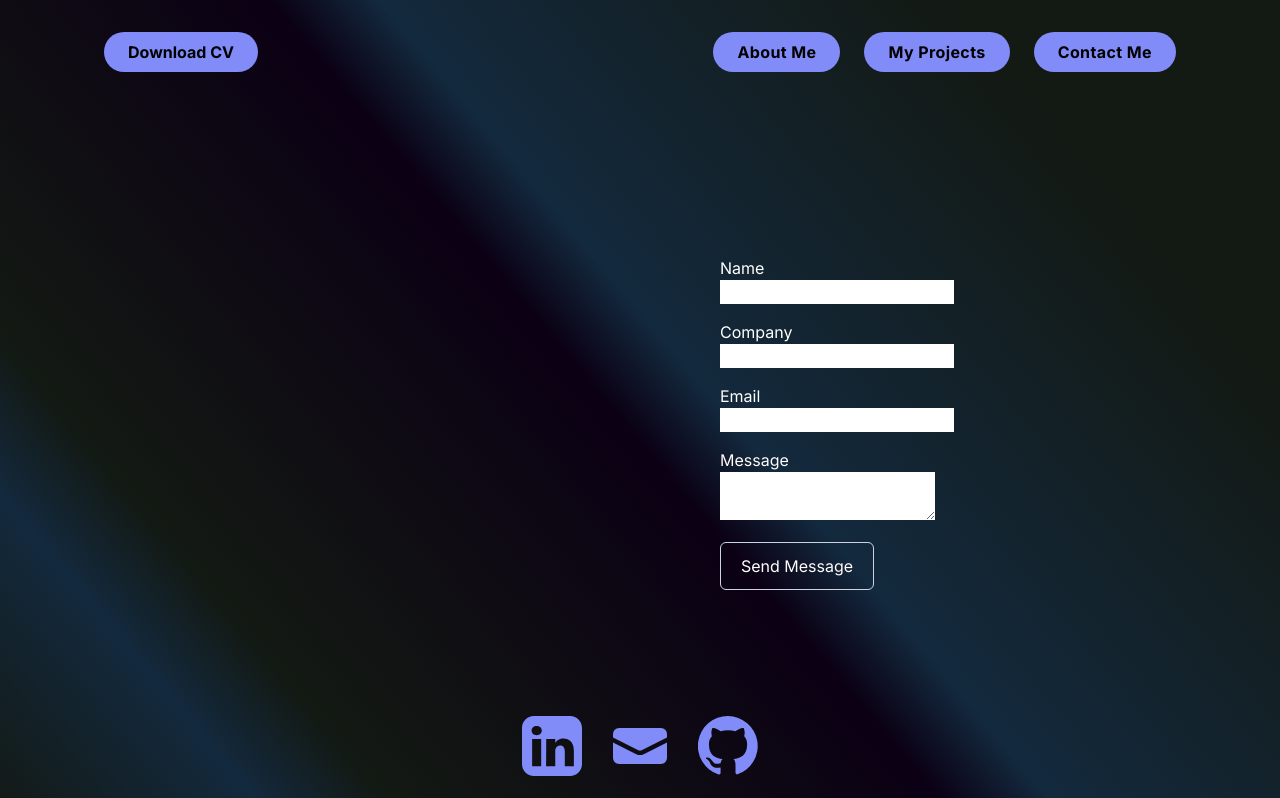
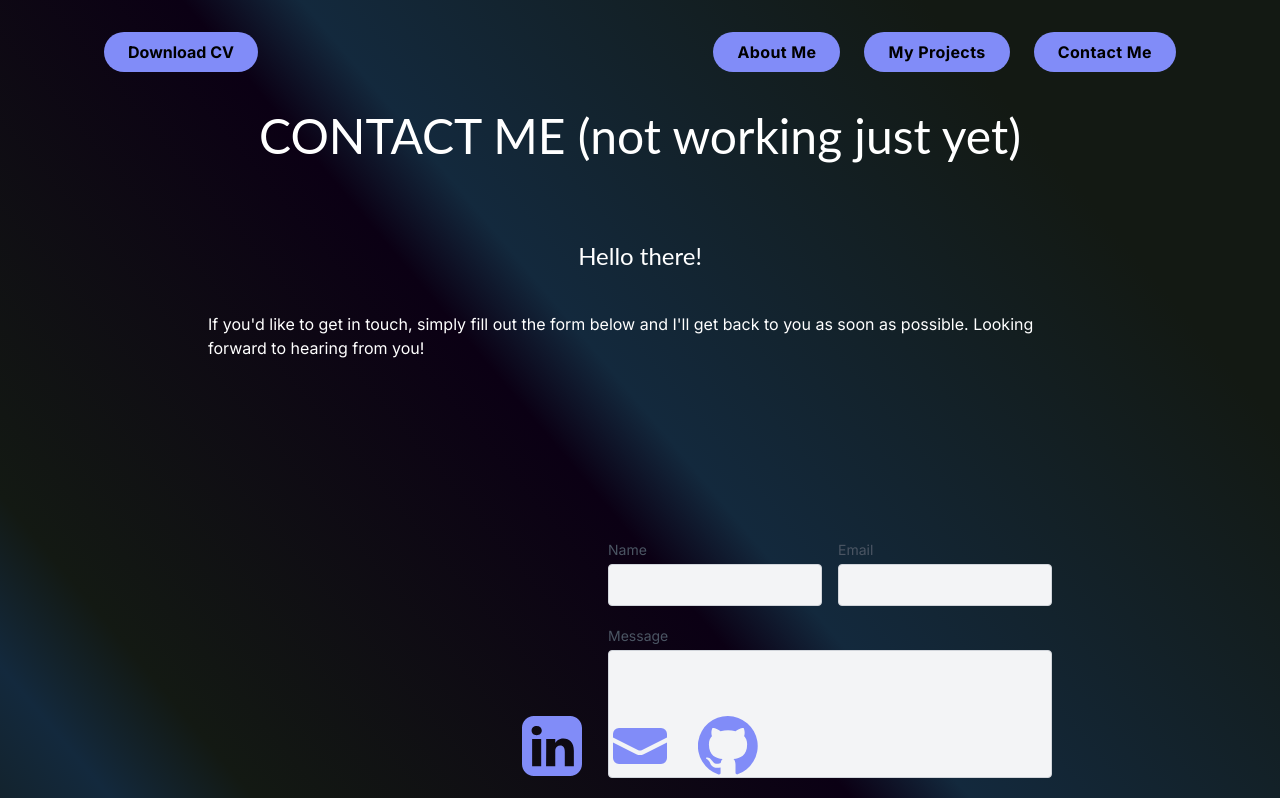
Before and after one commit to rada-ii/Portfolio-app-next.js-tailwindcss-typescript, a Next.js app: page /contact-me in a window 1280 px wide. Shown: the top 798 px of the page. Built offline with nearby package versions, Linux system fonts and the light colour scheme.

Commit message:
my project page corrections and conctact me v1

```diff
--- a/src/app/contact-me/components/form.tsx
+++ b/src/app/contact-me/components/form.tsx
@@ -1,8 +1,10 @@
 "use client";
-import React, { useState } from "react";
+import React, { useState, useRef, useEffect } from "react";
 
 export const Form = () => {
   const [isMessageSent, setMessageSent] = useState<boolean>(false);
+
+  const formRef = useRef<HTMLFormElement | null>(null);
 
   async function handleSubmit(e: React.FormEvent<HTMLFormElement>) {
     e.preventDefault();
@@ -39,74 +41,86 @@ export const Form = () => {
     }
   }
 
+  useEffect(() => {
+    let timeout: NodeJS.Timeout;
+    if (isMessageSent && formRef) {
+      formRef.current?.reset();
+      timeout = setTimeout(() => {
+        setMessageSent(false);
+      }, 2000);
+    }
+    return () => {
+      clearTimeout(timeout);
+    };
+  }, [isMessageSent]);
+
   return (
-    <div className="body">
-      <form onSubmit={handleSubmit} className="h-screen  p-10 text-white">
-        <div className="mb-4">
-          <label className="label-form" htmlFor="name">
+    <>
+      <form
+        onSubmit={handleSubmit}
+        className="body-font mt-0 h-screen w-full text-gray-700"
+      >
+        <div className="container mx-auto flex-col px-5 py-24">
+          <div className="mb-12 flex h-max  w-full flex-col text-center"></div>
+          <div className="mx-auto ">
+            <div className="-m-2 flex flex-wrap">
+              <div className="w-1/2 p-2">
+                <div className="relative">
+                  <label
+                    htmlFor="name"
+                    className="text-sm leading-7 text-gray-600"
+                  >
                     Name
                   </label>
                   <input
+                    type="text"
                     id="name"
-            type="text"
                     name="name"
-            className="input-form"
-            required
-            minLength={3}
-            maxLength={200}
+                    className="w-full rounded border border-gray-300 bg-gray-100 px-3 py-1 text-base leading-8 text-gray-700 outline-none transition-colors duration-200 ease-in-out focus:border-indigo-500"
                   />
                 </div>
-
-        <div className="mb-4">
-          <label className="label-form" htmlFor="company">
-            Company
-          </label>
-          <input
-            id="company"
-            type="text"
-            name="company"
-            className="input-form"
-            minLength={2}
-            maxLength={200}
-          />
               </div>
-
-        <div className="mb-4">
-          <label className="label-form" htmlFor="email">
+              <div className="w-1/2 p-2">
+                <div className="relative">
+                  <label
+                    htmlFor="email"
+                    className="text-sm leading-7 text-gray-600"
+                  >
                     Email
                   </label>
                   <input
+                    type="email"
                     id="email"
-            type="email"
                     name="email"
-            className="input-form"
-            required
-            minLength={2}
-            maxLength={200}
+                    className="w-full rounded border border-gray-300 bg-gray-100 px-3 py-1 text-base leading-8 text-gray-700 outline-none transition-colors duration-200 ease-in-out focus:border-indigo-500"
                   />
                 </div>
-
-        <div className="mb-4">
-          <label className="label-form" htmlFor="message">
+              </div>
+              <div className="w-full p-2">
+                <div className="relative">
+                  <label
+                    htmlFor="message"
+                    className="text-sm leading-7 text-gray-600"
+                  >
                     Message
                   </label>
                   <textarea
                     id="message"
                     name="message"
-            className="input-form"
-            required
-            minLength={10}
-            maxLength={1000}
-          />
+                    className="h-32 w-full resize-none rounded border border-gray-300 bg-gray-100 px-3 py-1 text-base leading-6 text-gray-700 outline-none transition-colors duration-200 ease-in-out focus:border-indigo-500"
+                  ></textarea>
                 </div>
-        <button
-          type="submit"
-          className="bg-blue hover:text-blue min-w-100 hover:border-indigo-300hover:border-1 h-12 rounded-md border border-slate-300 px-5 text-white hover:bg-white"
-        >
-          Send Message
+              </div>
+              <div className="w-full p-2">
+                <button className="mx-auto flex rounded border-0 bg-indigo-500 px-8 py-2 text-lg text-white hover:bg-indigo-600 focus:outline-none">
+                  Send
                 </button>
+              </div>
+            </div>
+          </div>
+        </div>
       </form>
       {isMessageSent && <p> Message has been Sent</p>}
-    </div>
+    </>
   );
 };
--- a/src/app/contact-me/page.tsx
+++ b/src/app/contact-me/page.tsx
@@ -4,16 +4,18 @@ import { Form } from "./components/form";
 
 const ContactMePage = () => {
   return (
-    <div className="m-auto mt-10 flex w-11/12 flex-col content-center">
-      <h2> CONTACT ME</h2>
-      <div className="bg-grey-light m-auto flex w-9/12 flex-row content-center gap-20 p-20">
-        <div className="flex w-2/4 flex-col">
+    <div className=" mx-32  mt-10  content-center text-white">
+      <h2 className="text-center text-5xl">
+        {" "}
+        CONTACT ME (not working just yet)
+      </h2>
+      <div className=" m-auto flex  flex-col content-center gap-20 p-20">
+        <div className="flex  flex-col items-center">
           <h3 className="mb-10 text-2xl">{contactMeText.title}</h3>
           <p>{contactMeText.body}</p>
         </div>
-        <div className="w-2/4">
-          <Form />
-        </div>
+
+        <Form />
       </div>
     </div>
   );
--- a/src/app/globals.css
+++ b/src/app/globals.css
@@ -272,25 +272,6 @@ html {
   background-clip: text;
   color: transparent;
 }
-
-.body {
-  background: linear-gradient(
-    50deg,
-    /* #fff 0%, */ #131913 5%,
-
-    #131913 10%,
-    #13293d 23%,
-    /* #fff 28%, */ #131913 29%,
-    #0b0014 54%,
-    #13293d 59%,
-    #131913 85%
-  );
-  -webkit-background-clip: text;
-  background-clip: text;
-  color: transparent;
-  max-height: 100dvh;
-  max-height: 100dvh;
-}
 .imageContainer1 {
   position: relative;
   max-width: 500px;
@@ -327,3 +308,7 @@ header {
   border-top-left-radius: 1.5rem;
   border-top-right-radius: 1.5rem;
 }
+
+form {
+  margin: auto !important;
+}
```
Lines whose indentation alone changed are shown as unchanged.
